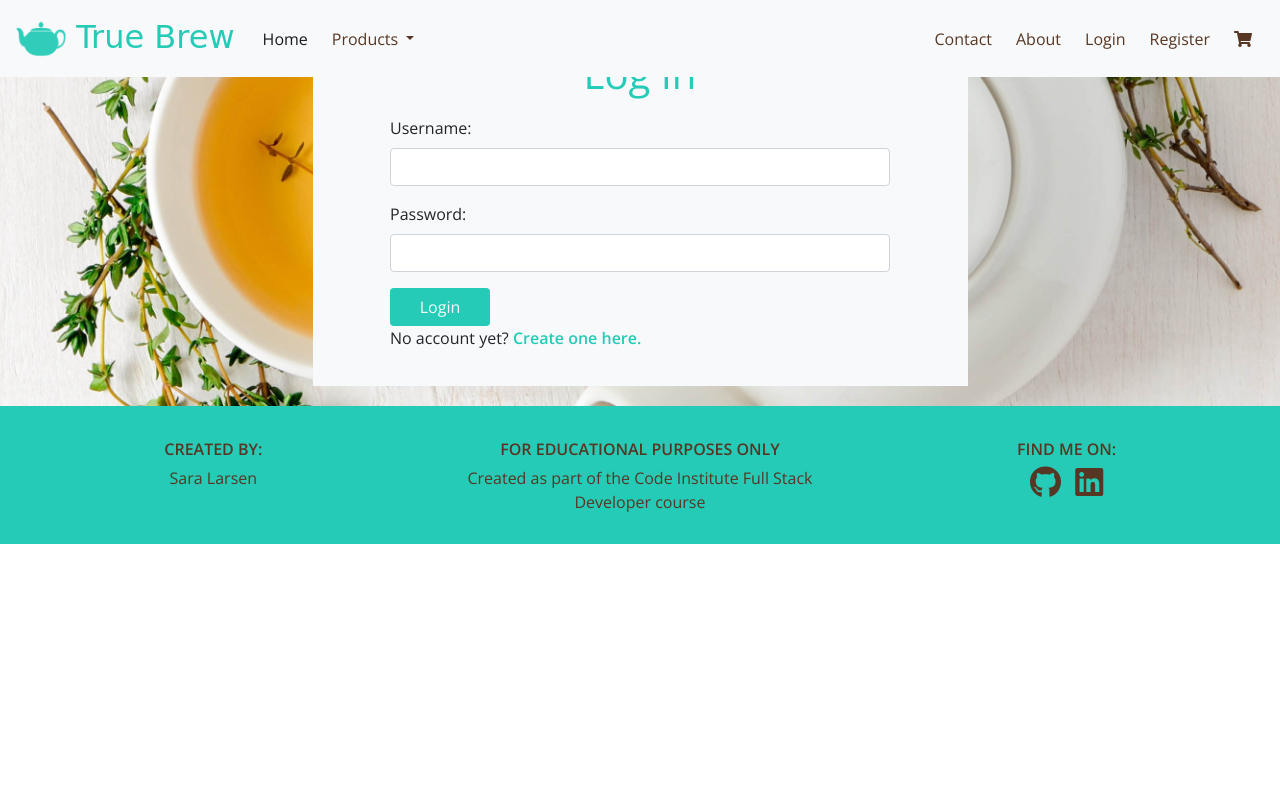
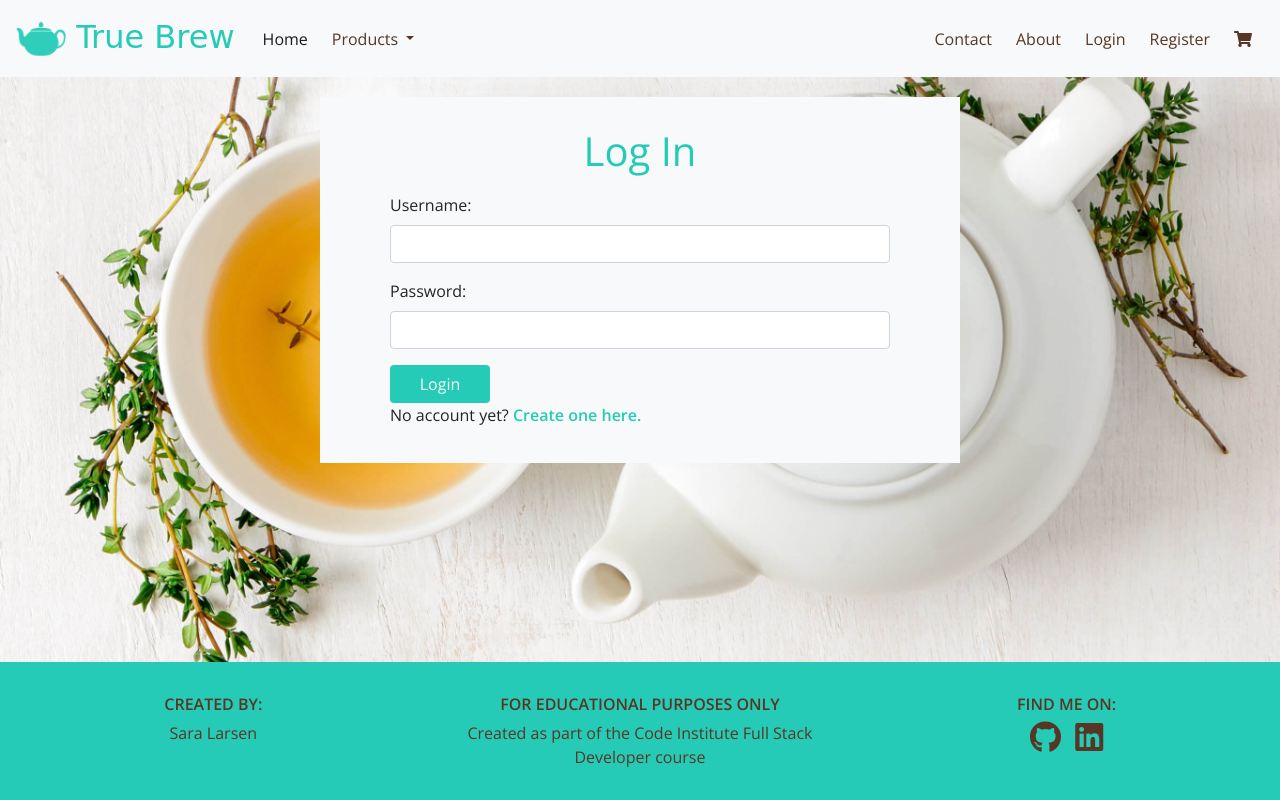
Before and after one commit to Sarani1612/truebrew, a Django app: page /accounts/login/ in a window 1280 px wide. Run offline with Django 3.2, Linux system fonts and the light colour scheme; data that the repository does not hold is empty; some libraries are stand-ins or nearby versions; some web fonts are replaced.

Commit message:
improved element layout

```diff
--- a/accounts/templates/login.html
+++ b/accounts/templates/login.html
@@ -1,12 +1,12 @@
 {% extends 'base.html' %}
-
-{% load bootstrap_tags %}
 
 {% block title %}Log In{% endblock %}
 
 {% block content %}
-<section class="row login-reg">
-    <div class="col-md-8 col-lg-6 align-self-center form-wrapper">
+<div class="main-content login-reg">
+    <section class="container-fluid">
+        <div class="row">
+            <div class="col-md-6 mx-auto form-wrapper">
                 <h1 class="text-center">Log In</h1>
                 {% if messages %}
                 {% for message in messages %}
@@ -29,5 +29,7 @@
                     <p>No account yet? <a href="{% url 'registration' %}" class="green-links">Create one here.</a></p>
                 </form>
             </div>
+        </div>
+    </div>
 </section>
 {% endblock %}
```
Lines whose indentation alone changed are shown as unchanged.
